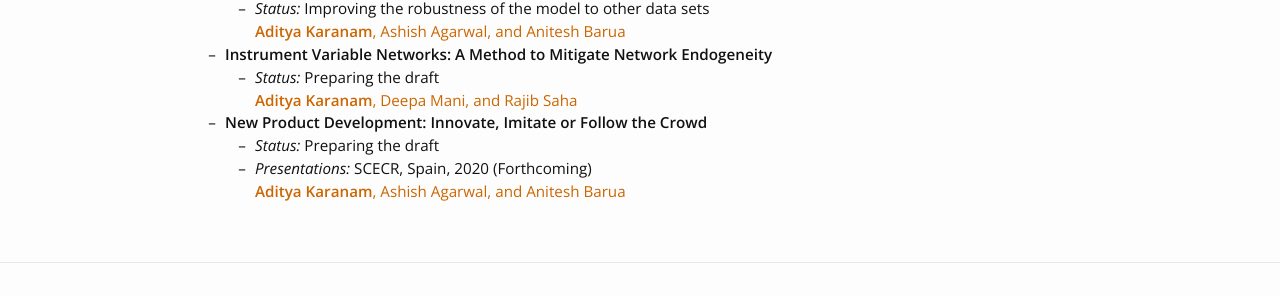
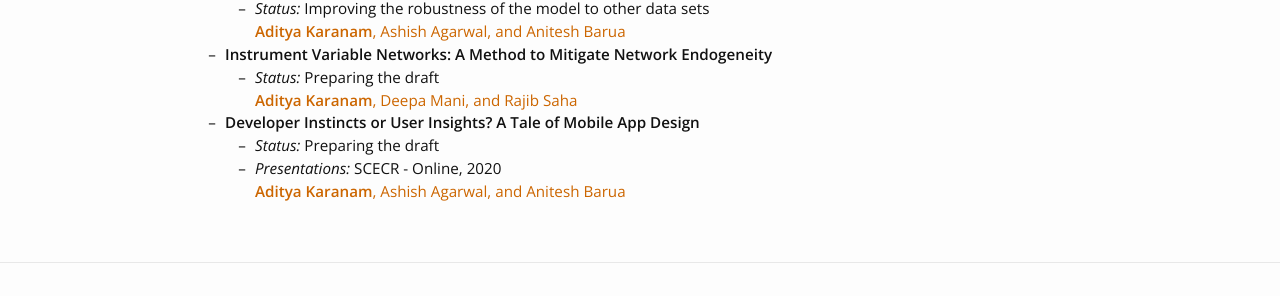
Before and after one commit to askaranam/askaranam.github.io, a Jekyll site: the page built from research.md, in a window 1280 px wide. Shown: the part 802-1098 px from the top of the page. Built offline with Jekyll 4.4.1, drawn with Linux system fonts in a browser that asks for light colours; nearby versions of some CDN libraries; some web fonts are replaced.

Commit message:
Update research.md

```diff
--- a/research.md
+++ b/research.md
@@ -43,9 +43,9 @@ I also provide titles for working papers and works in progress below. I provide
     * *Status:* Preparing the draft <br/>
     <span style="color: rgb(204,102,0)"><b>Aditya Karanam</b>, Deepa Mani, and Rajib Saha</span>
 
-* **New Product Development: Innovate, Imitate or Follow the Crowd**
+* **Developer Instincts or User Insights? A Tale of Mobile App Design**
     * *Status:* Preparing the draft <br/>
-    * *Presentations:*  SCECR, Spain, 2020 (Forthcoming) <br/>
+    * *Presentations:*  SCECR - Online, 2020 <br/>
     <span style="color: rgb(204,102,0)"><b>Aditya Karanam</b>, Ashish Agarwal, and Anitesh Barua</span>
 
 
```
